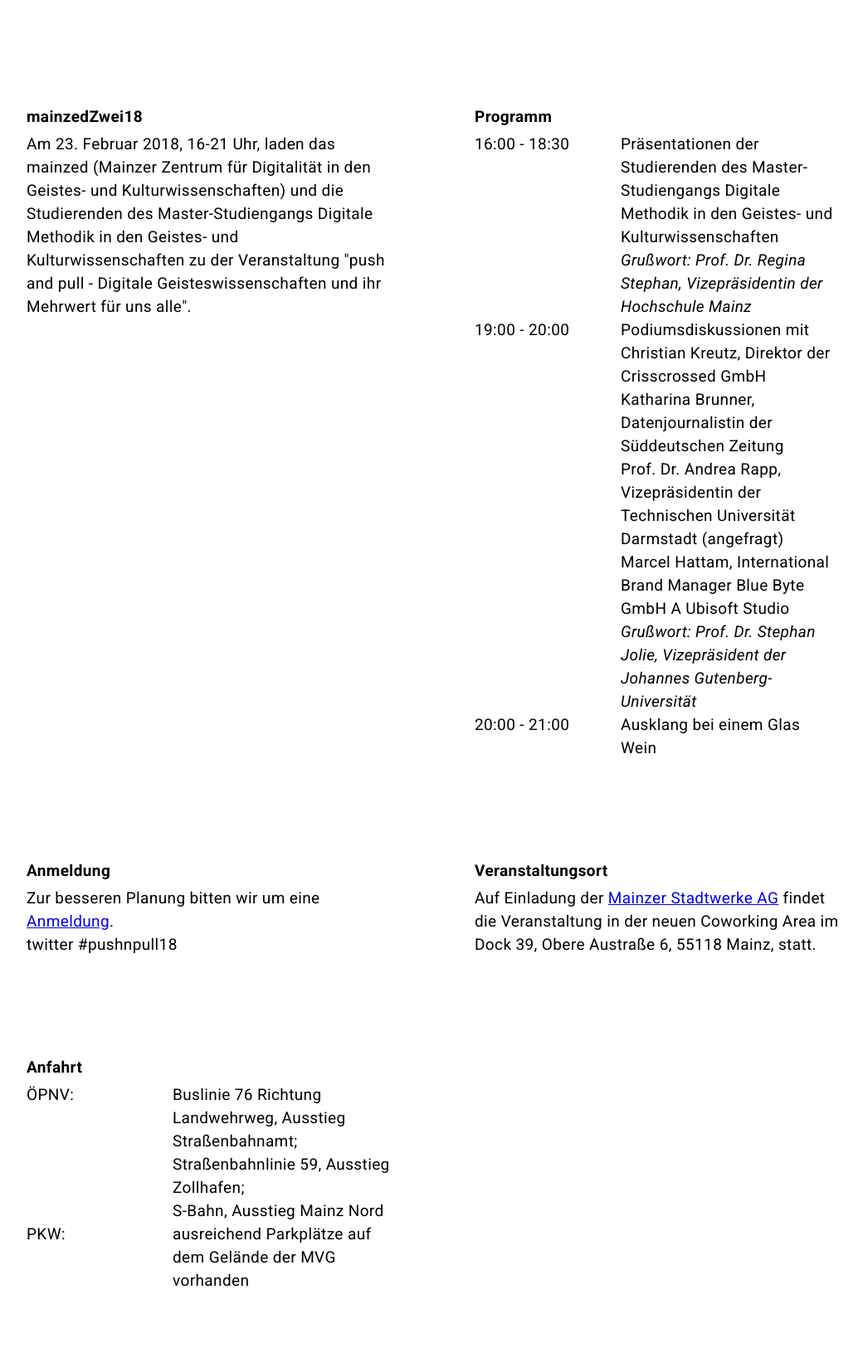
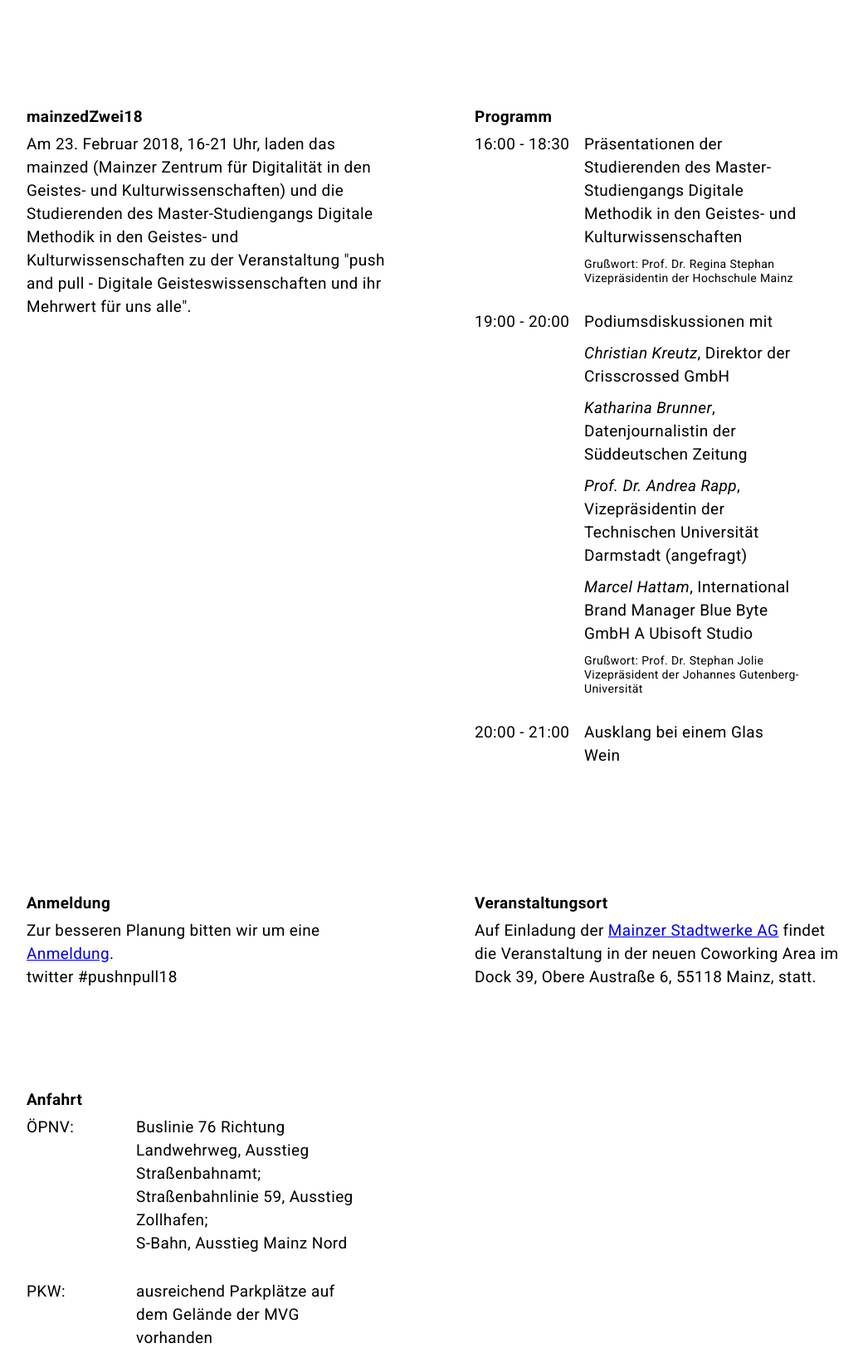
Before and after one commit to mainzed/website, a PHP site: page /event.php in a window 1280 px wide. Shown: the part 637-2262 px from the top of the page at 83% size, without its empty margins (118-1158 px from the left). Run offline with PHP 8.4, Linux system fonts and the light colour scheme; a map, chart or similar area stays blank.

Commit message:
listenabstände

```diff
--- a/event/index.html
+++ b/event/index.html
@@ -31,16 +31,22 @@
                 <li>
                     <span class="time">16:00 - 18:30</span>
                     <span class="follow">Präsentationen der Studierenden des Master-Studiengangs Digitale Methodik in den Geistes- und Kulturwissenschaften
-					<br><i>Grußwort: Prof. Dr. Regina Stephan, Vizepräsidentin der Hochschule Mainz</i></span>
+                        <ul>
+                            <li class="small-text">Grußwort: Prof. Dr. Regina Stephan<br>Vizepräsidentin der Hochschule Mainz</li>
+                        </ul>
+                    </span>
                 </li>
                 <li>
                     <span class="time">19:00 - 20:00</span>
                     <span class="follow">Podiumsdiskussionen mit
-                        <br> Christian Kreutz, Direktor der Crisscrossed GmbH
-                        <br> Katharina Brunner, Datenjournalistin der Süddeutschen Zeitung
-                        <br> Prof. Dr. Andrea Rapp, Vizepräsidentin der Technischen Universität Darmstadt (angefragt)
-                        <br> Marcel Hattam, International Brand Manager Blue Byte GmbH A Ubisoft Studio
-						<br><i>Grußwort: Prof. Dr. Stephan Jolie, Vizepräsident der Johannes Gutenberg-Universität</i></span>
+                        <ul>
+                            <li><i>Christian Kreutz</i>, Direktor der Crisscrossed GmbH</li>
+                            <li><i>Katharina Brunner</i>, Datenjournalistin der Süddeutschen Zeitung</li>
+                            <li><i>Prof. Dr. Andrea Rapp</i>, Vizepräsidentin der Technischen Universität Darmstadt (angefragt)</li>
+                            <li><i>Marcel Hattam</i>, International Brand Manager Blue Byte GmbH A Ubisoft Studio</li>
+                            <li class="small-text">Grußwort: Prof. Dr. Stephan Jolie<br>Vizepräsident der Johannes Gutenberg-Universität</li>
+                        </ul>
+                    </span>
                 </li>
 				<li>
                     <span class="time">20:00 - 21:00</span>
--- a/event/style.css
+++ b/event/style.css
@@ -19,7 +19,21 @@ ul {
 }
 
 li {
-  padding-bottom: 10px;
+  padding-bottom: 30px;
+  display: block;
+  float: left;
+  width: 100%;
+}
+
+li ul li {
+  padding-bottom: 0;
+  padding-top: 10px;
+  list-style: disc;
+}
+
+li.small-text {
+  font-size: 14px;
+  line-height: 17px;
 }
 
 .box {
@@ -48,7 +62,7 @@ img {
 }
 
 .time {
-  width: 40%;
+  width: 30%;
   float: left;
 }
 
```
